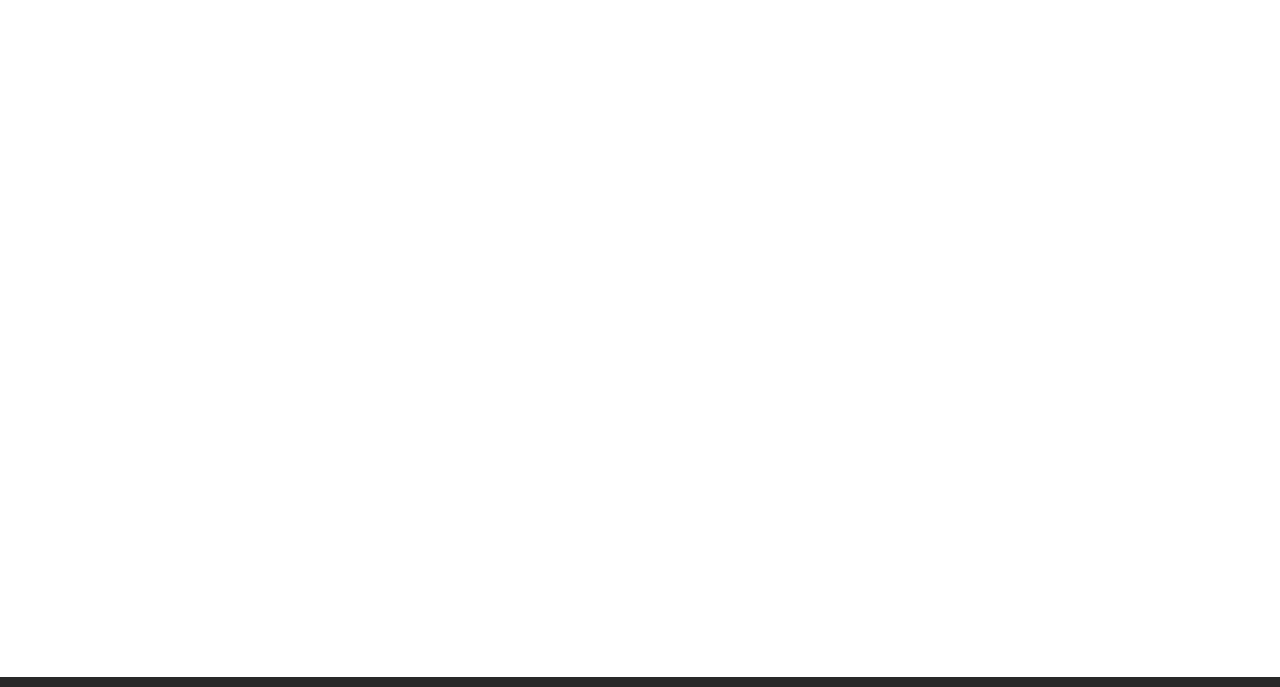
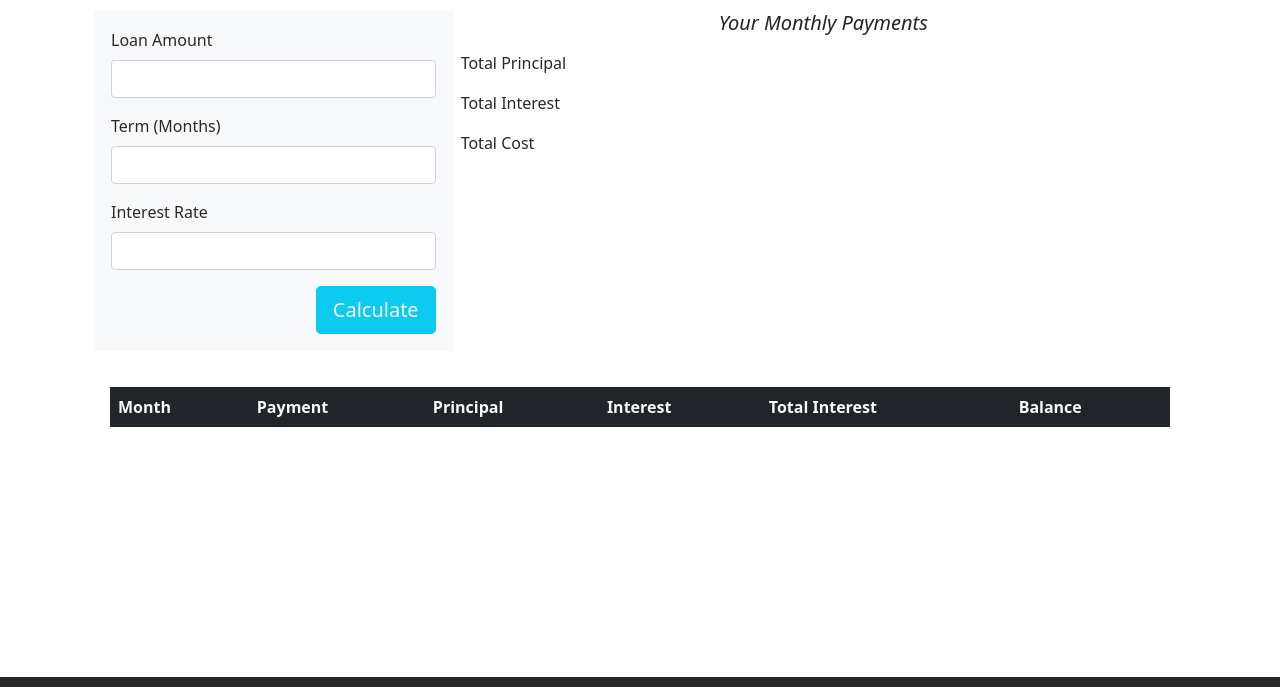
Before and after one commit to spilusan/loan-calculator, a plain HTML site: page app.html in a window 1280 px wide. Shown: the part 57-744 px from the top of the page. Drawn offline with nearby package versions, Linux system fonts and the light colour scheme.

Commit message:
v1
finished html on app.html. began laying ground work on site.js

```diff
--- a/app.html
+++ b/app.html
@@ -20,7 +20,7 @@
 <!--Nav Section-->
 <nav class="navbar navbar-expand-md navbar-dark fixed-top">
     <div class="container-fluid">
-        <img src="img/codewheel-favicon.png" height="24px" class="d-inline-block align-text-top" /><a class="navbar-brand" href="#">&nbsp; App Template</a>
+        <img src="img/codewheel-favicon.png" height="24px" class="d-inline-block align-text-top" /><a class="navbar-brand" href="#">&nbsp; Loan Shark</a>
         <button class="navbar-toggler" type="button" data-bs-toggle="collapse" data-bs-target="#navbarCollapse"
             aria-controls="navbarCollapse" aria-expanded="false" aria-label="Toggle navigation">
             <span class="navbar-toggler-icon"></span>
@@ -36,17 +36,93 @@
                 <li class="nav-item">
                     <a class="nav-link" href="code.html">The Code</a>
                 </li>
-                <li class="nav-item">
-                    <a class="nav-link" href="#">Link 3</a>
-                </li>
+
             </ul>
         </div>
     </div>
 </nav>
 <!--Main Section-->
     <main class="flex-shrink-0">
-       <div class="container">
+       <div class="container px-4">
+           <div class="row row-cols-1 row-cols-lg-2 gx-2 mt-2">
+               <div class="col col-lg-4">
+                   <div class=" border border-light p-3 bg-light">
+                       <form>
+                           <div class="mb-3">
+                               <label for="LoanAmount" class="form-label">Loan Amount</label>
+                               <input id="loan" type="number" class="form-control" aria-label="Input Loan Amount">
+                           </div>
+                           <div class="mb-3">
+                            <label for="Term" class="form-label">Term (Months)</label>
+                            <input id="term" type="number" class="form-control" aria-label="Input Loan Amount">
+                        </div>
+                        <div class="mb-3">
+                            <label for="InterestRare" class="form-label">Interest Rate</label>
+                            <input id="rate" type="number" class="form-control" aria-label="Input Loan Amount">
+                        </div>
+                        <div class="d-flex flex-row-reverse">
+                            <button type="button" id="btnSubmit" class="btn btn-info text-light btn-lg ">Calculate</button>
+                        </div>
 
+                       </form>
+
+                   </div>
+               </div>
+               <div class="col col-lg-8">
+                   <div class="bg-white">
+                    <div class="row">
+                        <h5 class="text-center text-dark"><i>Your Monthly Payments</i></h5>
+                        <h1 class="text-center text-dark" id="payment"></h1>
+                    </div>
+                    <div class="row">
+                        <div class="col-6">
+                            <p>Total Principal</p>
+                        </div>
+                        <div class="col-6">
+                            <p id="principal-tot"></p>
+                        </div>
+                        <div class="col-6">
+                            <p>Total Interest</p>
+                        </div>
+                        <div class="col-6">
+                            <p id="interest-tot"></p>
+                         </div>
+                        <div class="col-6">
+                            <p>Total Cost</p>
+                        </div>
+                        <div class="col-6">
+                            <p id="cost-tot"></p>
+                        </div>
+                    </div>
+
+
+                   </div>
+               </div>
+           </div>
+           <div class="row gy-3 g-2 mt-1">
+               <div class="col-12 ">
+                   <div class="p-3">
+                       <div class="table-responsive">
+                        <table class="table table-striped">
+                            <thead class="bg-dark text-light  ">
+                                <tr class="p-1">
+                                    <td> Month</td>
+                                    <td>Payment</td>
+                                    <td>Principal</td>
+                                    <td>Interest</td>
+                                    <td>Total Interest</td>
+                                    <td>Balance</td>
+                                </tr>
+
+                            </thead>
+                            <tbody id="results">
+
+                            </tbody>
+                        </table>
+                       </div>
+                   </div>
+               </div>
+           </div>
        </div>
     </main>
     <!--Footer Section-->
--- a/css/site.css
+++ b/css/site.css
@@ -35,6 +35,9 @@ main>.container {
     bottom: 0;
     width: 100 % ;
 }
+thead {
+    font-weight: bold;
+}
 .bsicon {
     color:purple;
 }
--- a/js/site.js
+++ b/js/site.js
@@ -1,4 +1,25 @@
-//Call hello world
-function helloWorld() {
-    alert("hellow world");
+//Get the user inputted Loan Amout, Term, and Interest Rates.
+function getInput() {
+    //user inputted loan amount get
+    let loan = document.getElementbyID("loan").value;
+    //user inputted term get
+    let term = document.getElementById("term").value;
+    //user inputted interest rate amount get
+    let rate = document.getElementById("rate").value;
+
+    //Lets make sure they're integers.
+    loan = parseInt(loan);
+    term = parseInt(term);
+    rate = parseInt(rate);
+
+    function calculateMortgage() {
+
+    }
+
 }
+
+
+//fill the table, total principal, total interest, monthly payments and total cost areas with the data.
+function displayNumbers() {
+
+}
```
Also changed, not shown: code.html (+2 -4 lines), index.html (+4 -6 lines).
